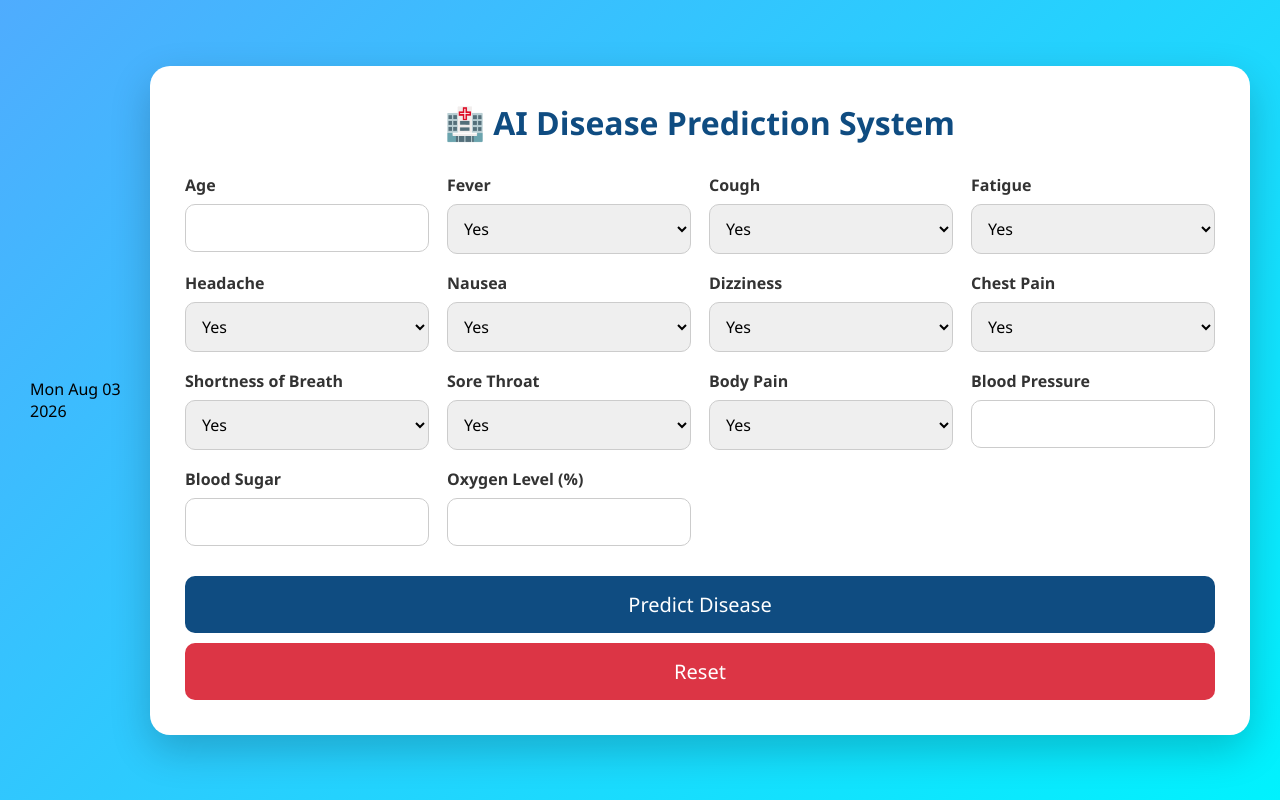
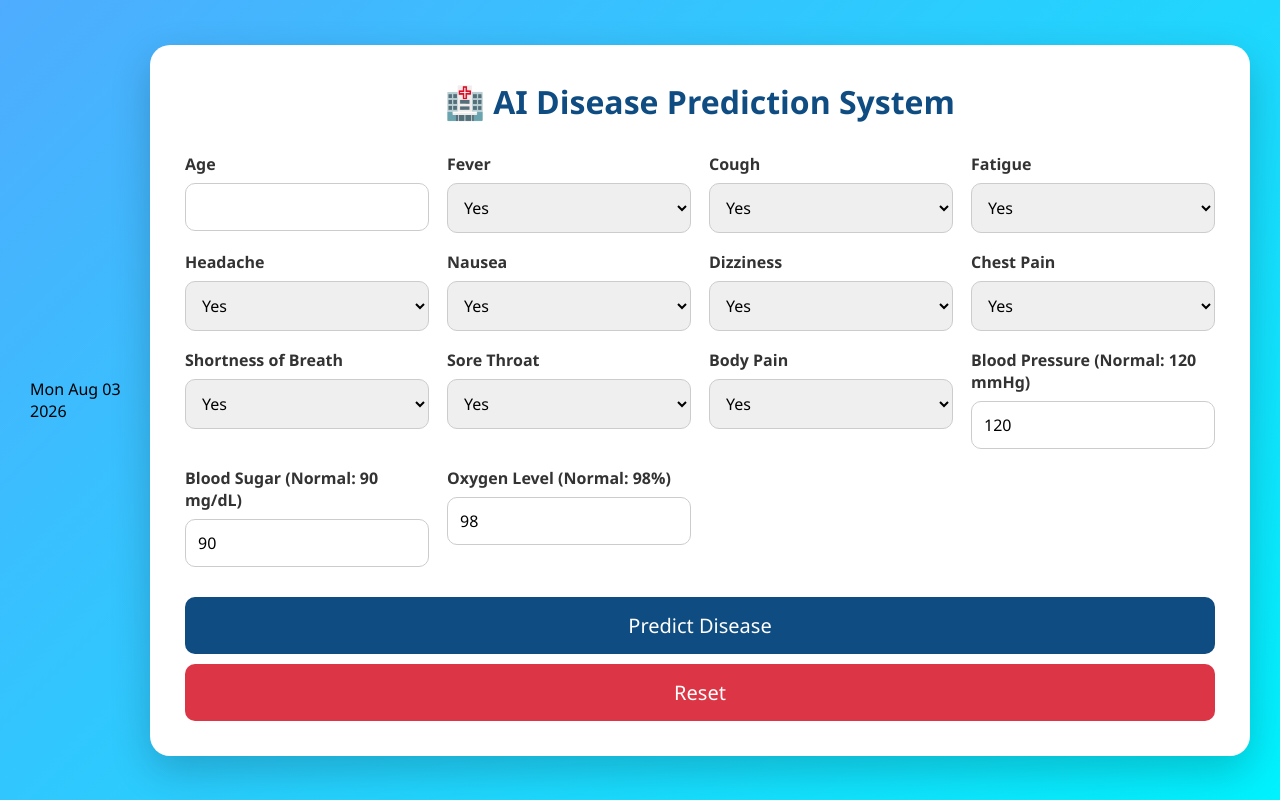
Before and after one commit to morthasandeep777/AI-Disease-Prediction, a Flask app: page / in a window 1280 px wide. Run offline with Flask 3, Linux system fonts and the light colour scheme; parts of the project's set-up code (start-up, migrations or seed data) failed here and were passed over.

Commit message:
Added default values for BP, Sugar and Oxygen Level

```diff
--- a/templates/index.html
+++ b/templates/index.html
@@ -10,7 +10,8 @@
 
         <p id="date"></p>
 
-    <link rel="stylesheet" href="{{ url_for('static', filename='style.css') }}">
+        <link rel="stylesheet"
+            href="{{ url_for('static', filename='style.css') }}">
 
     </head>
     <script>
@@ -112,22 +113,23 @@ new Date().toDateString();
                             <option value="0">No</option>
                         </select>
                     </div>
-
                     <div class="input-box">
-                    <label>Blood Pressure</label>
-                    <input type="number" name="BP" required>
+                        <label>Blood Pressure (Normal: 120 mmHg)</label>
+                        <input type="number" name="BP" value="120" min="70"
+                            max="220" required>
                     </div>
 
                     <div class="input-box">
-                    <label>Blood Sugar</label>
-                    <input type="number" name="Sugar" required>
+                        <label>Blood Sugar (Normal: 90 mg/dL)</label>
+                        <input type="number" name="Sugar" value="90" min="50"
+                            max="400" required>
                     </div>
 
                     <div class="input-box">
-                    <label>Oxygen Level (%)</label>
-                    <input type="number" name="Oxygen_Level" required>
+                        <label>Oxygen Level (Normal: 98%)</label>
+                        <input type="number" name="Oxygen_Level" value="98"
+                            min="70" max="100" required>
                     </div>
-
                 </div>
 
                 <button type="submit">
```
Lines whose indentation alone changed are shown as unchanged.
